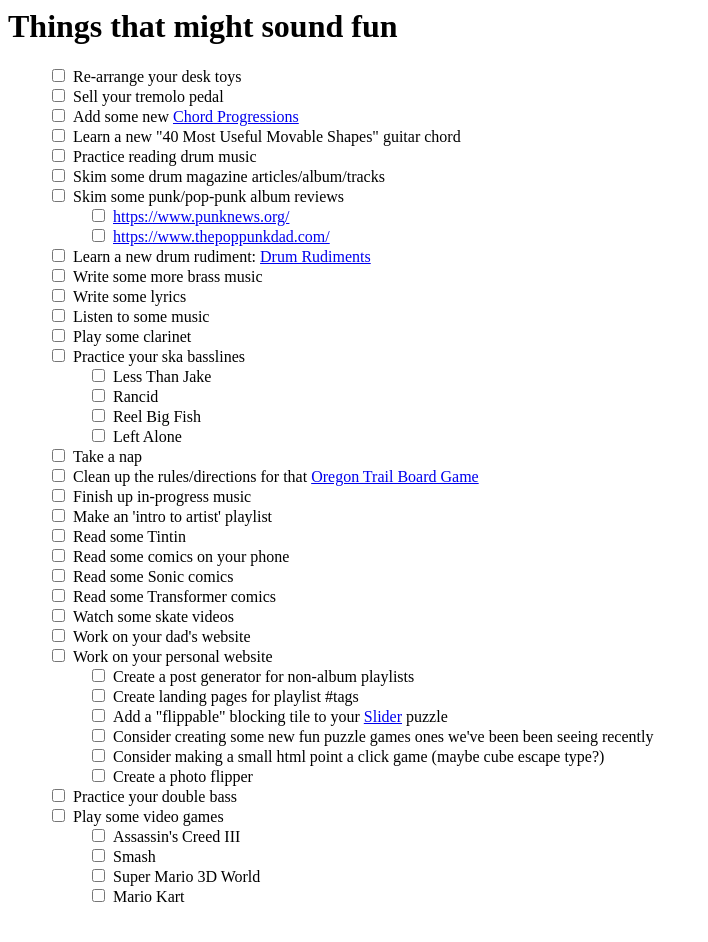
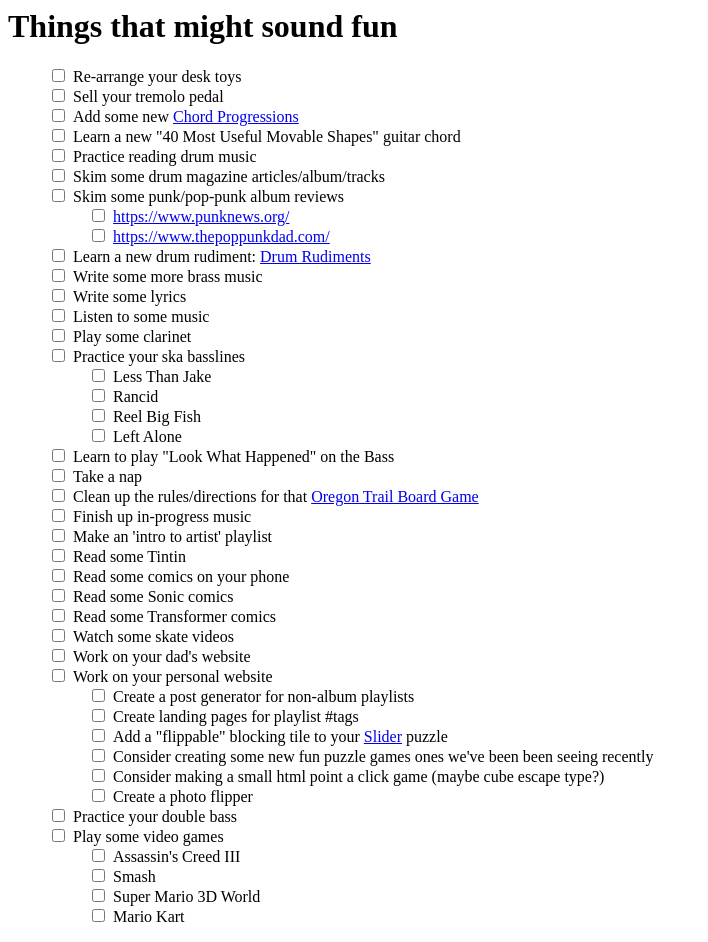
Before and after one commit to brgibson/www, a Jekyll site: the page todos/index.html, which Jekyll copies as it is, in a window 1280 px wide. Shown: the whole page, without its empty margins (0-708 px from the left). Built offline with Jekyll 4.4.1, drawn with Linux system fonts in a browser that asks for light colours.

Commit message:
todos - look what happened

```diff
--- a/todos/index.html
+++ b/todos/index.html
@@ -37,6 +37,7 @@
             <li><label><input type="checkbox">Left Alone</label></li>
         </ul>
     </li>
+    <li><label><input type="checkbox">Learn to play "Look What Happened" on the Bass</label></li>
     <li><label><input type="checkbox">Take a nap</label></li>
     <li><label><input type="checkbox">Clean up the rules/directions for that <a href="/oregon-trail/oregon-trail.txt">Oregon Trail Board Game</a></label></li>
     <li><label><input type="checkbox">Finish up in-progress music</label></li>
```
